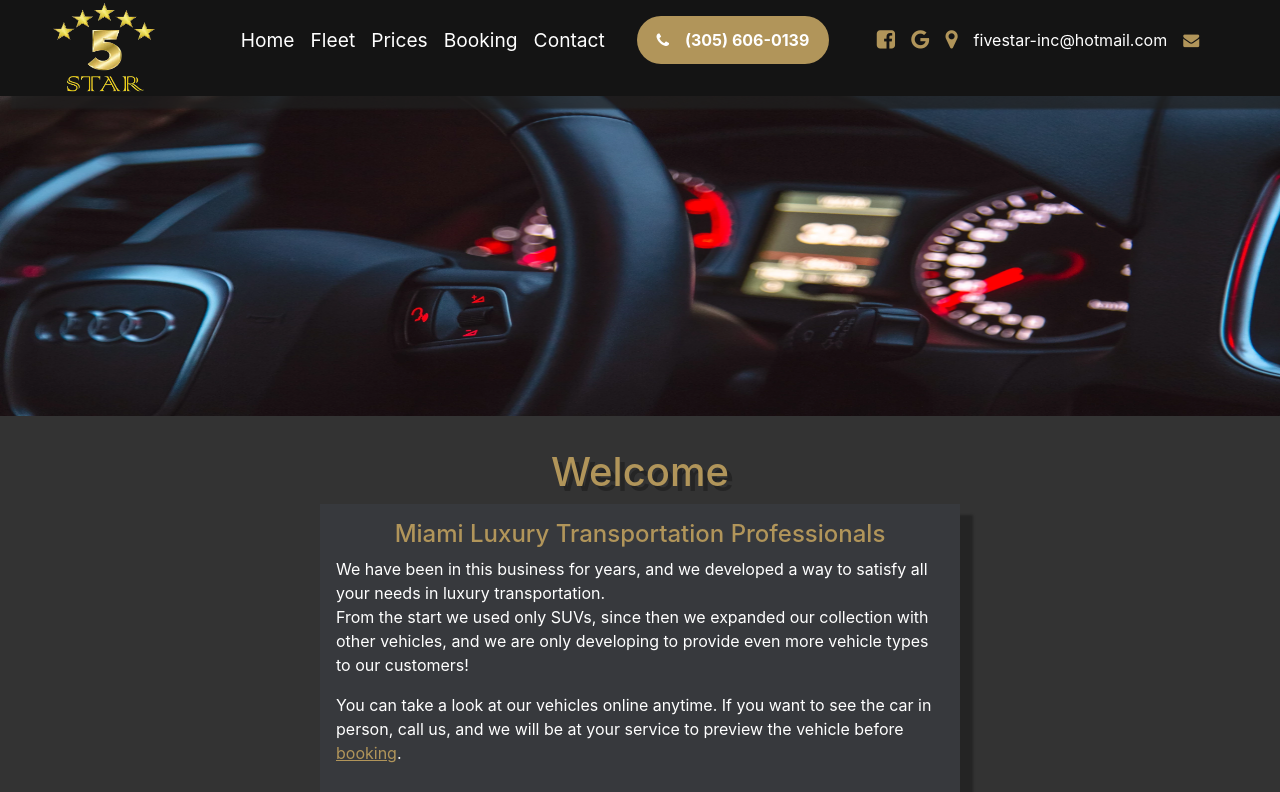
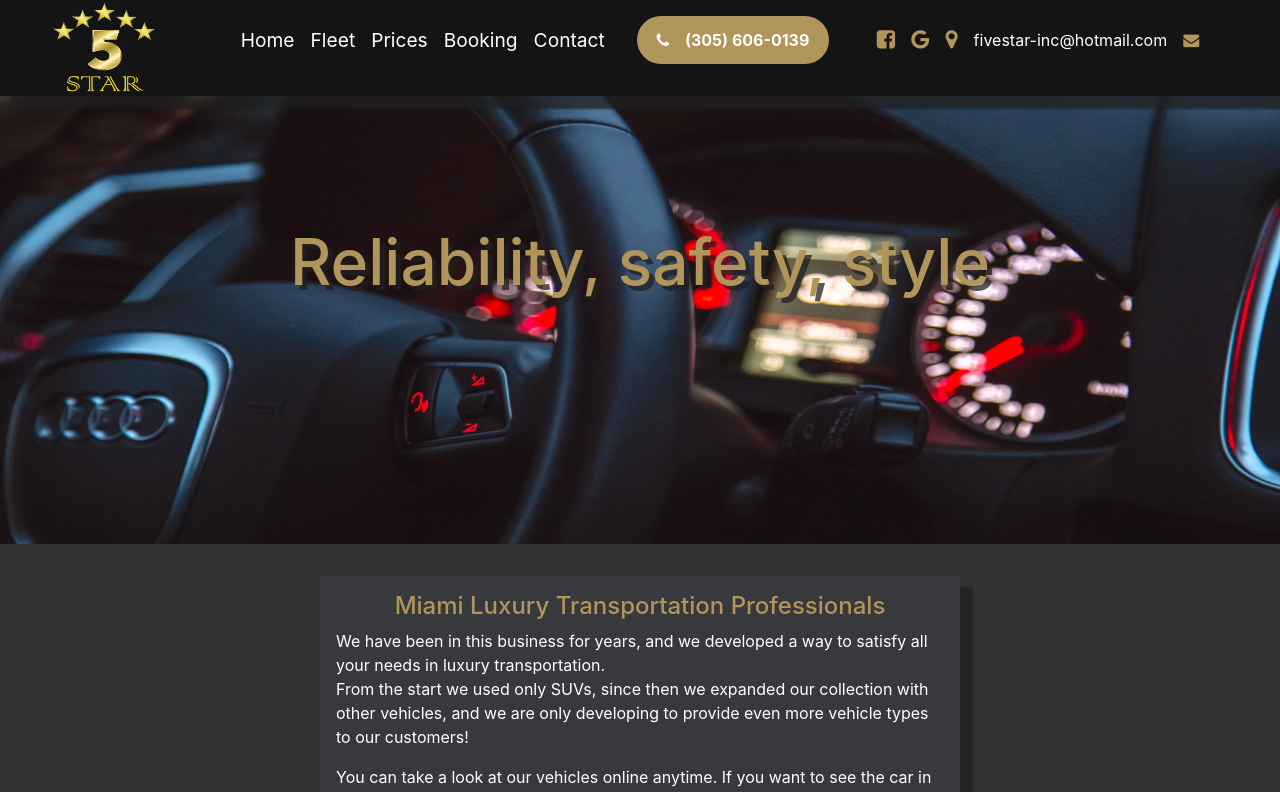
Before and after one commit to viktorferenczi/LuxuryTransportation, a React (Create React App) app: page / in a window 1280 px wide. Shown: the top 792 px of the page. Built offline with nearby package versions, Linux system fonts and the light colour scheme.

Commit message:
main banner refact

```diff
--- a/src/App.css
+++ b/src/App.css
@@ -464,8 +464,9 @@
 .main-banner {
     background-image: url("./store/img/mainPageBanner/audi_interioir.webp");
     background-size: 100% 100%;
-    height: 20rem;
-    margin-bottom: 2rem
+    height: 28rem;
+    margin-bottom: 2rem;
+    border-bottom: #141414;
 }
 
 
--- a/src/components/MainLandingPage/FounderInfo.js
+++ b/src/components/MainLandingPage/FounderInfo.js
@@ -3,8 +3,10 @@ import '../../App.css';
 export const FounderInfo = () => {
     return (
         <div className="founder-info" >
-            <div className="main-banner"> </div>
-            <h1 style={{ color: '#b1955a',  textShadow: "5px 5px rgba(32, 32, 32, 0.747)" }}>Welcome</h1>
+            <div className="main-banner">
+                <h1 style={{ fontSize:"4rem", color: '#b1955a',  textShadow: "5px 5px rgba(32, 32, 32, 0.747)", paddingTop:"8rem" }}>Reliability, safety, style</h1>
+            </div>
+
             <div className="founder-infos">
                     <div className="intruduction">
                         <h6>
```
